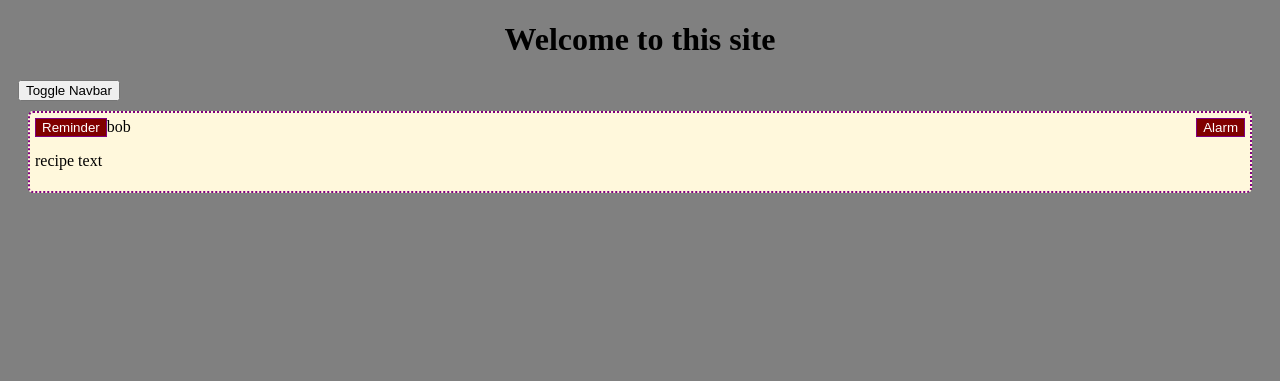
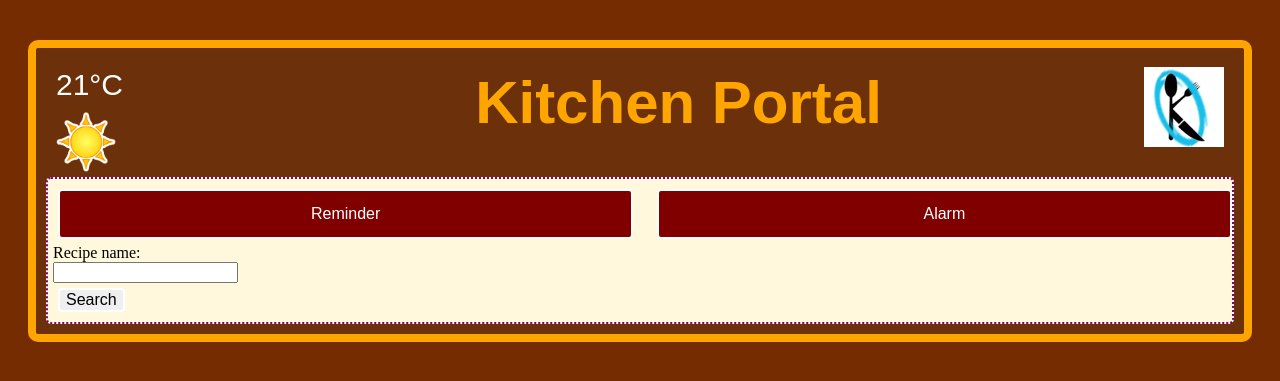
Before and after one commit to lalli-oni/KitchenPortalPage, a PHP site: page / in a window 1280 px wide. Shown: the top 381 px of the page. Run offline with PHP 8.4, Linux system fonts and the light colour scheme.

Commit message:
Populated the header, made the expendable Reminder/Alarm buttons and scripts. Recipe searching placeholders.

```diff
--- a/index.php
+++ b/index.php
@@ -6,14 +6,18 @@
 <body>
   <div id=mother>
     <div id=topBar>
-      <h1 id=title>Welcome to this site</h1>
-    </div>
-    <div id=>
-    <button id=toggleButton onclick="toggleVisibility()">Toggle Navbar</button>
+      <div id=hud>
+        <p id=temp>21°C</p>
+        <img id=lightPic src="./assets/sunPlaceholder.PNG"/>
+      </div>
+      <h1 id=title>Kitchen Portal</h1>
+        <div id=logo>
+          <img id=logoPic src="./assets/kpLogoPlaceholder.jpg"/>
+        </div>
     </div>
     <div id=content>
       <div id=togglingBar>
-          <div id=toggleReminder float=left>
+          <div id=toggleReminderWrapper>
               <script>
                 function toggleReminderVisibility() {
                   document.getElementById("title").innerHTML = "Reminder";
@@ -32,7 +36,7 @@
                 </script>
                 <button id=toggleReminderButton onclick="toggleReminderVisibility()">Reminder</button>
           </div>
-          <div id=toggleTimer float=right>
+          <div id=toggleAlarmWrapper>
               <script>
                 function toggleAlarmVisibility() {
                   document.getElementById("title").innerHTML = "Alarm";
@@ -61,8 +65,26 @@
           </div>
       </div>
       <div id=recipeWindow>
-        <form>bob</form>
-        <p>recipe text</p>
+        <div id=recipeInpupWrapper>
+          <form>
+            Recipe name:<br>
+            <input type="text" name="recipeName"><br>
+          </form>
+          <script>
+            function searchRecipe() {
+              document.getElementById("title").innerHTML = "recipeResults";
+              var recipeResultWindow = document.getElementById("recipeResultWindow");
+              if (recipeResultWindow.style.display != "none") {
+                  recipeResultWindow.style.display = "block";
+              }
+            }
+            </script>
+        <button onclick="searchRecipe()">Search<br>
+        </div>
+        <div id=recipeResultWindow>
+          <p>lol alarm</p>
+            <p>recip2</p>
+        </div>
       </div>
     </div>
   </div>
--- a/styles.css
+++ b/styles.css
@@ -1,25 +1,48 @@
 body {
-    background: gray;
+    background: #742C00;
 }
 .clearfix {
     overflow:auto;
 }
-
 div#mother {
-    margin: 10px;
+  border: 8px orange solid;
+  border-radius: 10px;
+  margin: 20px;
+  margin-top: 40px;
+  padding: 0px;
+  background-color: #6C310B;
 }
 div#topBar {
-    margin: 10px;
+  margin: 10px;
+  margin-top: -20px;
 }
-div#navBar {
-    float:left;
-    border: dotted 1px red;
-    border-radius: 25px;
-    background: white;
-    margin: 10px;
-    padding: 5px;
-    padding-right: 10px;
-    display: block;
+div#hud {
+  float:left;
+  margin-top: -30px;
+  margin-left: 10px;
+}
+p#temp {
+  color: white;
+  font-size: 30px;
+  font-family: sans-serif;
+}
+img#lightPic {
+  width: 60px;
+  height: 60px;
+  margin-top: -20px;
+}
+h1#title {
+  font-family: fantasy;
+  font-size: 60px;
+  text-align: center;
+  color: orange;
+}
+img#logoPic {
+  float: right;
+  width: 80px;
+  height: 80px;
+  margin-top: -110px;
+  margin-right: 10px;
 }
 div#content {
     border: 2px dotted purple;
@@ -39,22 +62,42 @@ div#alarmWindow {
   display: none;
   background-color: crimson;
 }
+div#togglingBar {
+
+}
+div#toggleReminderWrapper {
+  float: left;
+  width: 49%;
+}
+div#toggleAlarmWrapper {
+  float: right;
+  width: 49%;
+}
 button#toggleReminderButton {
-  float: left;
   background: maroon;
-  border: 1px solid purple;
   color: white;
+  width: 100%;
+  height: 50px;
+  display: table-cell;
 }
 button#toggleAlarmButton {
-  float: right;
   background: maroon;
-  border: 1px solid purple;
   color: white;
+  width: 100%;
+  height: 50px;
+  display: table-cell;
 }
-button#toggleBar {
-  background-color: purple;
-  color: red;
+div#recipeResultWindow {
+  display: none;
 }
-h1{
+button {
+    border-width: 2px;
+    border-color: white;
+    border-radius: 4px;
+    border-style: solid;
     text-align: center;
+    text-decoration: none;
+    display: inline-block;
+    font-size: 16px;
+    margin: 5px;
 }
```
Also changed, not shown: assets/kpLogoPlaceholder.jpg (added), assets/sunPlaceholder.PNG (added).
